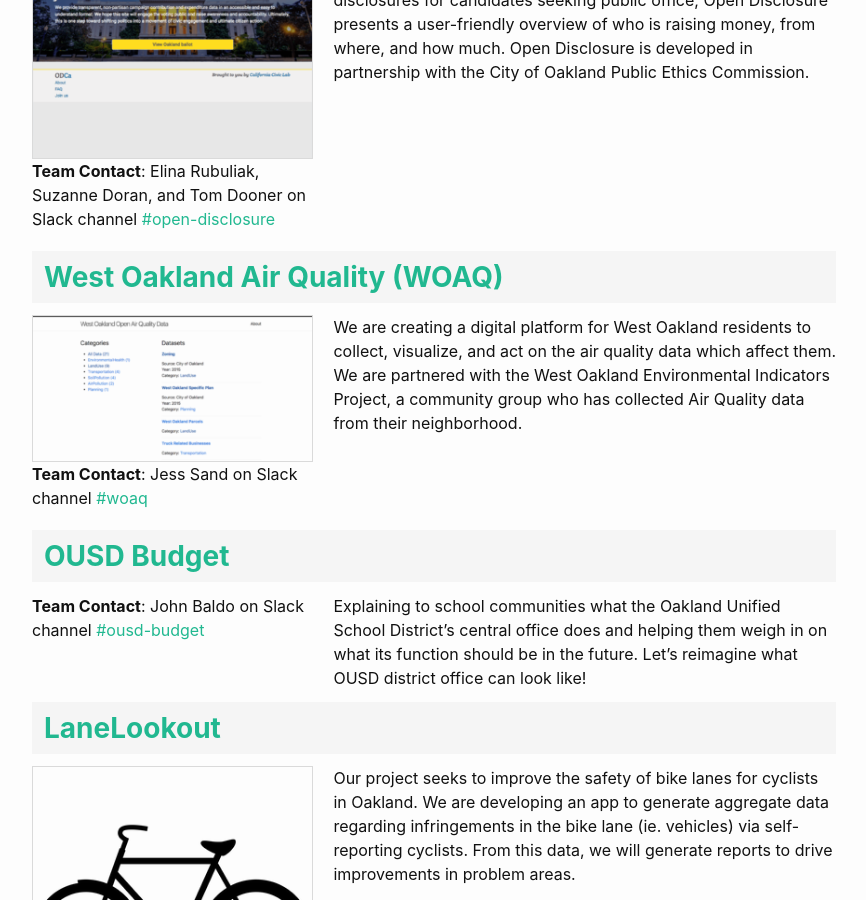
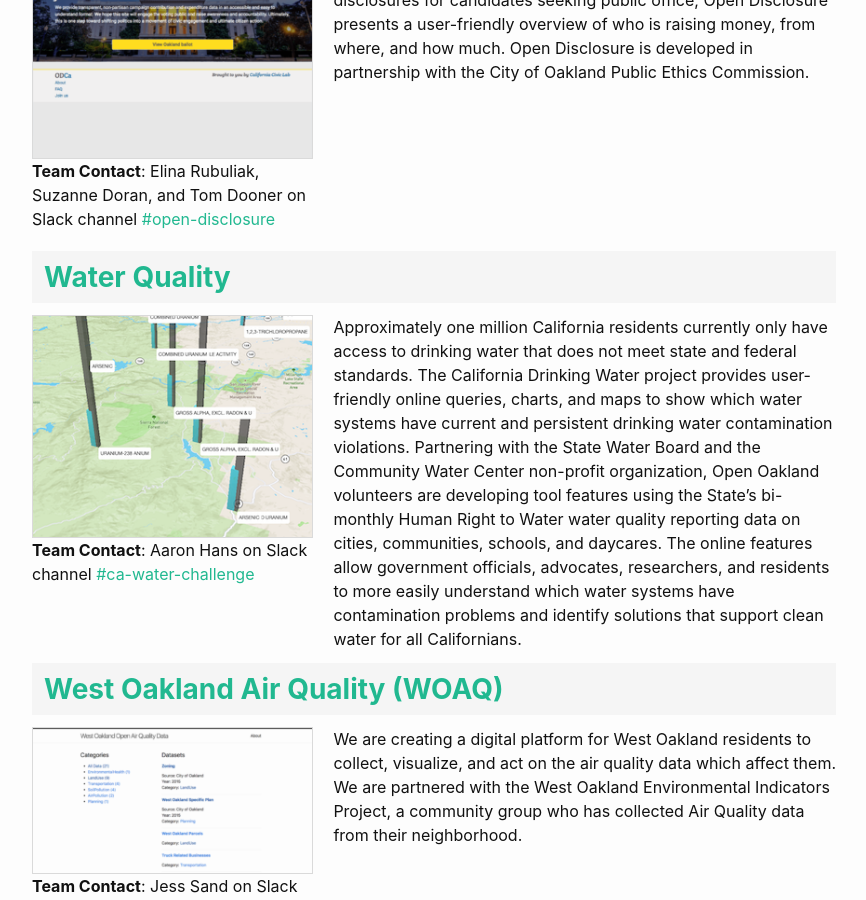
Before and after one commit to openoakland/openoakland.org, a Jekyll site: the page built from src/projects.md, in a window 1280 px wide and 900 px high, scrolled down 1479 px. Shown: the whole window, without its empty margins (206-1072 px from the left). Built offline with Jekyll 4.4.1, drawn with Linux system fonts in a browser that asks for light colours.

Commit message:
add water quality project to list

```diff
--- a/src/_data/active_projects.yml
+++ b/src/_data/active_projects.yml
@@ -31,6 +31,14 @@
   slack_channel: open-disclosure
   description: Open Disclosure helps Oaklanders understand the role of money in their local politics. By analyzing mandatory campaign finance disclosures for candidates seeking public office, Open Disclosure presents a user-friendly overview of who is raising money, from where, and how much. Open Disclosure is developed in partnership with the City of Oakland Public Ethics Commission.
 -
+  name: Water Quality
+  image: water_300x237.png
+  link: https://openoakland.github.io/clean-water/
+  leader: Aaron Hans
+  slack_id: UA0S0PNSZ
+  slack_channel: ca-water-challenge
+  description: Approximately one million California residents currently only have access to drinking water that does not meet state and federal standards.  The California Drinking Water project provides user-friendly online queries, charts, and maps to show which water systems have current and persistent drinking water contamination violations.  Partnering with the State Water Board and the Community Water Center non-profit organization, Open Oakland volunteers are developing tool features using the State’s bi-monthly Human Right to Water water quality reporting data on cities, communities, schools, and daycares.  The online features allow government officials, advocates, researchers, and residents to more easily understand which water systems have contamination problems and identify solutions that support clean water for all Californians.
+-
   name: West Oakland Air Quality (WOAQ)
   image: woaq_300x155.png
   link:
```
Also changed, not shown: src/assets/images/projects/water_300x237.png (added).
